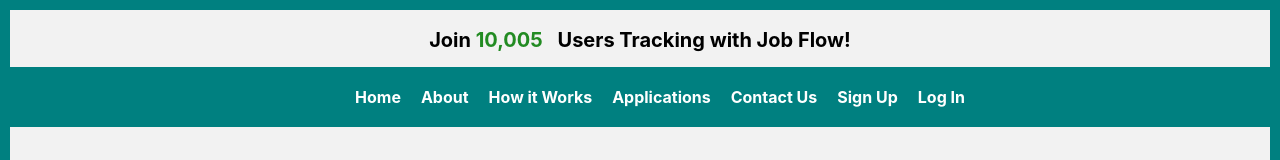
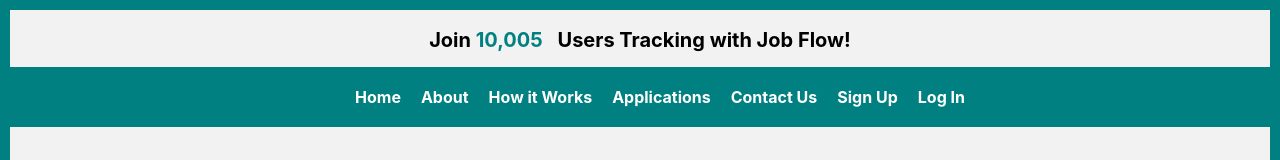
Before and after one commit to irina-sheveliova/CFG-Job-tracker, a React (Create React App) app in the folder client/: page / in a window 1280 px wide. Shown: the top 160 px of the page. Built offline with nearby package versions, Linux system fonts and the light colour scheme; a web font is replaced by a local one.

Commit message:
Counter colour updated

```diff
--- a/client/src/components/Counter/counter.css
+++ b/client/src/components/Counter/counter.css
@@ -19,5 +19,5 @@
     font-size: 20px;
     font-weight: bold;
     margin-right: 10px;
-    color: forestgreen;
+    color: #008080;
   }
```
